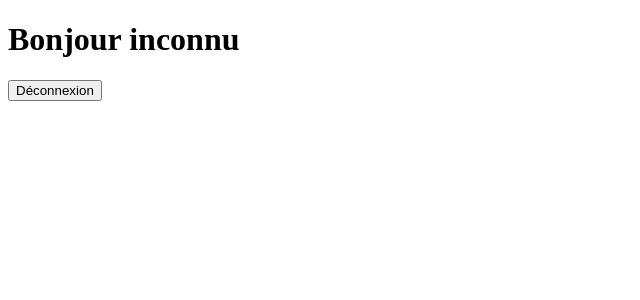
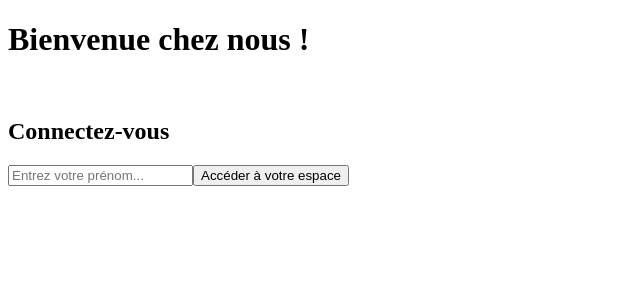
Before and after one commit to nabil-e/crazy-burger, a React (Vite) app: page /order in a window 1280 px wide. Shown: the top 300 px of the page, without its empty margins (0-640 px from the left). Built offline with nearby package versions, Linux system fonts and the light colour scheme.

Commit message:
Revert "🚩 F02: Add routing system"
This reverts commit 67fd2fb260e4dc77a7df0d3b98a3ae8dbcd375ea.

```diff
--- a/src/components/pages/error/ErrorPage.jsx
+++ /dev/null
@@ -1,16 +0,0 @@
-import { useNavigate } from 'react-router';
-
-export default function ErrorPage() {
-  const navigate = useNavigate();
-  const handleClick = (e) => {
-    e.preventDefault();
-    navigate("/");
-  };
-
-  return (
-    <>
-      <h1>ErrorPage</h1>
-      <button onClick={handleClick}>Retourner vers la page d'accueil</button>
-    </>
-  )
-}
--- a/src/components/pages/login/LoginForm.jsx
+++ b/src/components/pages/login/LoginForm.jsx
@@ -1,16 +1,15 @@
 import { useState } from "react";
-import { useNavigate } from "react-router";
 
 export default function LoginForm() {
   const [prenom, setPrenom] = useState("");
-  const navigate = useNavigate();
+
   const handleChange = (e) => {
     setPrenom(e.target.value);
   };
 
   const handleSubmit = (e) => {
     e.preventDefault();
-    navigate("/order", { state: { prenom } });
+    alert(`Bonjour ${prenom}`);
     setPrenom("");
   };
 
--- a/src/components/pages/order/OrderPage.jsx
+++ /dev/null
@@ -1,13 +0,0 @@
-import { useLocation, useNavigate } from "react-router";
-
-export default function OrderPage() {
-  const location = useLocation();
-  const { prenom } = location.state || { prenom: "inconnu" };
-  const navigate = useNavigate();
-  return (
-    <>
-      <h1>Bonjour {prenom}</h1>
-      <button onClick={() => navigate("/")}>Déconnexion</button>
-    </>
-  );
-}
--- a/src/main.jsx
+++ b/src/main.jsx
@@ -1,13 +1,10 @@
 import { StrictMode } from 'react'
 import { createRoot } from 'react-dom/client'
 //import './index.css'
-import router from './routes.js'
-import { RouterProvider } from 'react-router'
-
-
+import App from './App.jsx'
 
 createRoot(document.getElementById('root')).render(
   <StrictMode>
-    <RouterProvider router={router} />
+    <App />
   </StrictMode>,
 )
--- a/src/routes.js
+++ /dev/null
@@ -1,21 +0,0 @@
-import { createBrowserRouter } from 'react-router';
-import App from './App';
-import OrderPage from './components/pages/order/OrderPage';
-import ErrorPage from './components/pages/error/ErrorPage';
-
-const router = createBrowserRouter([
-    {
-      path: "/",
-      Component: App,
-    },
-    {
-      path: "/order",
-      Component: OrderPage,
-    },
-    {
-      path: "*",
-      Component: ErrorPage,
-    },
-  ]);
-
-  export default router;
```
